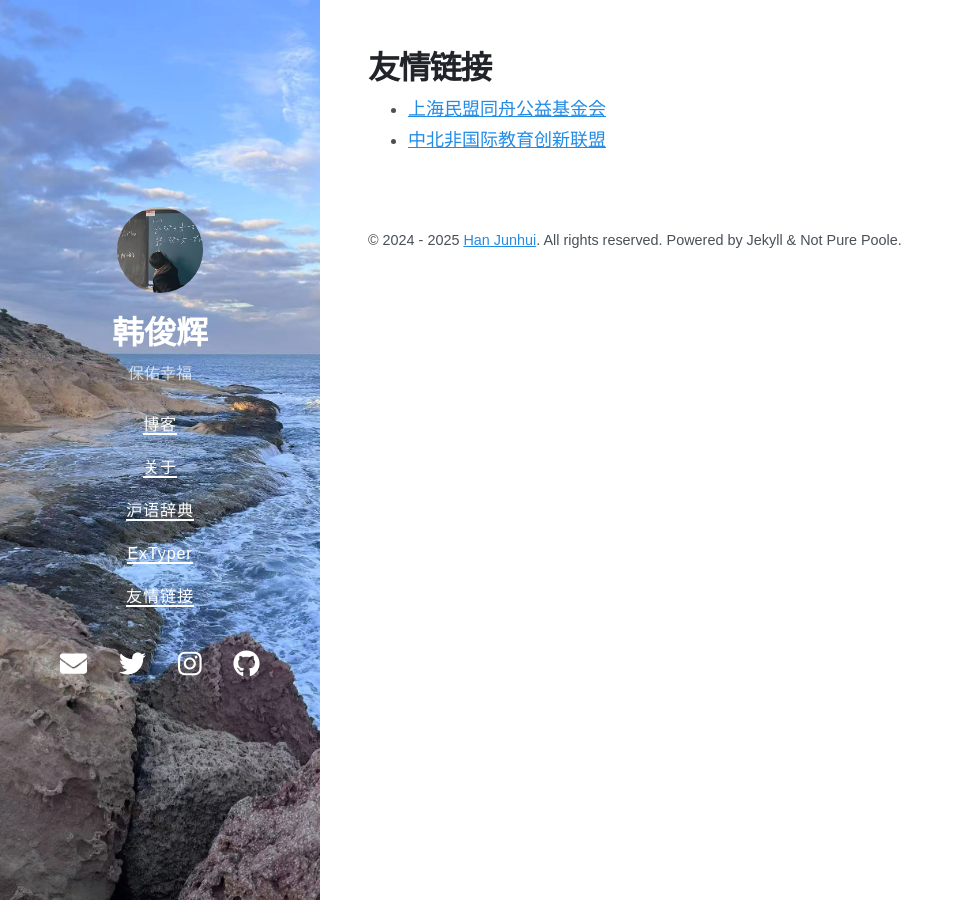
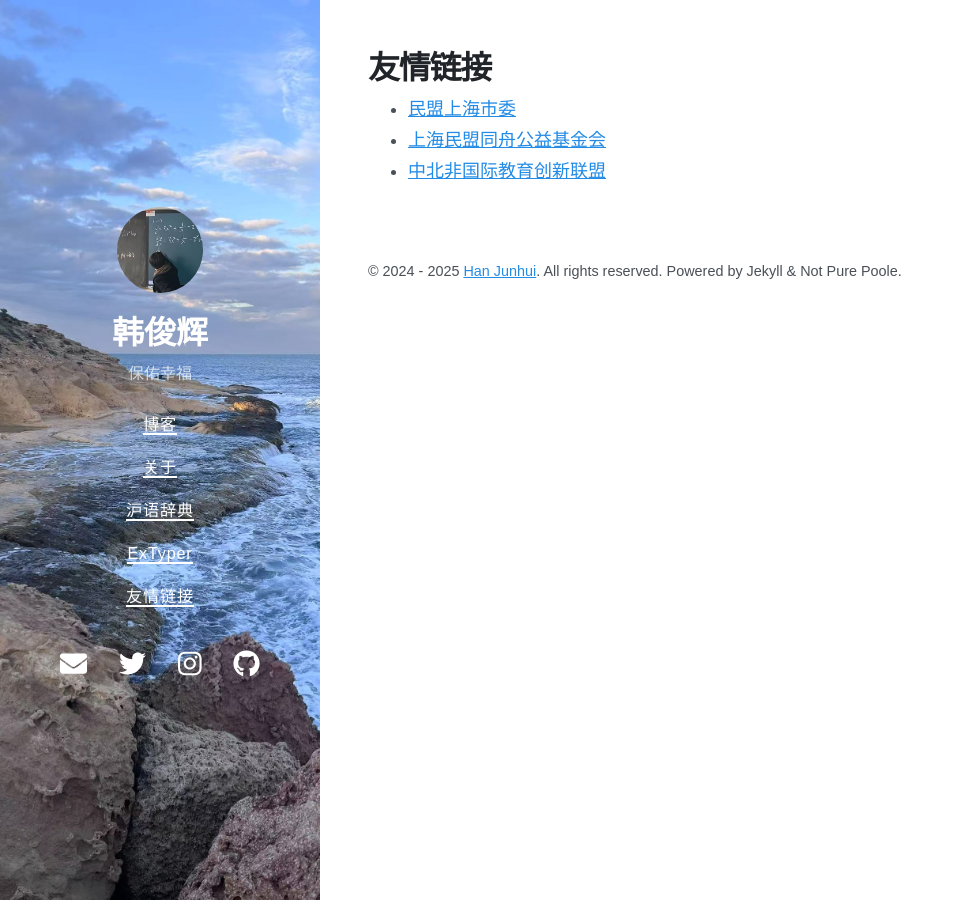
Before and after one commit to laxib3/laxib3.github.io, a Jekyll site: the page built from links.md, in a window 1280 px wide. Shown: the whole page, without its empty margins (0-964 px from the left). Built offline with Jekyll 4.4.1, drawn with Linux system fonts in a browser that asks for light colours; nearby versions of some CDN libraries.

Commit message:
Update links.md

```diff
--- a/links.md
+++ b/links.md
@@ -3,5 +3,6 @@ layout: page
 title: 友情链接
 ---
 
-+ [上海民盟同舟公益基金会](https://www.minmengsh.gov.cn/)
++ [民盟上海市委](https://www.minmengsh.gov.cn/)
++ [上海民盟同舟公益基金会](http://www.tzgy.org.cn//)
 + [中北非国际教育创新联盟](https://www.snaeia.com/)
```
